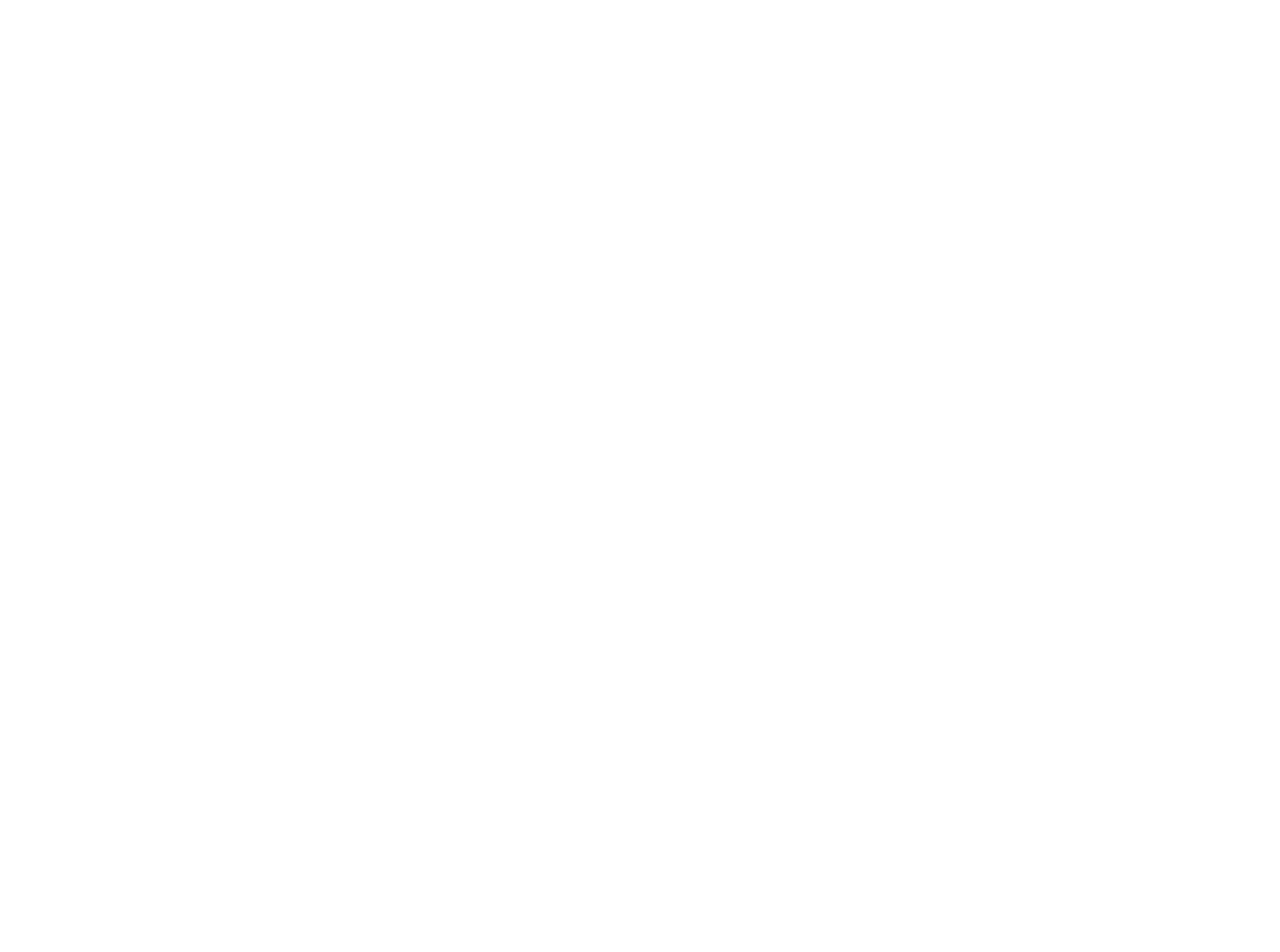
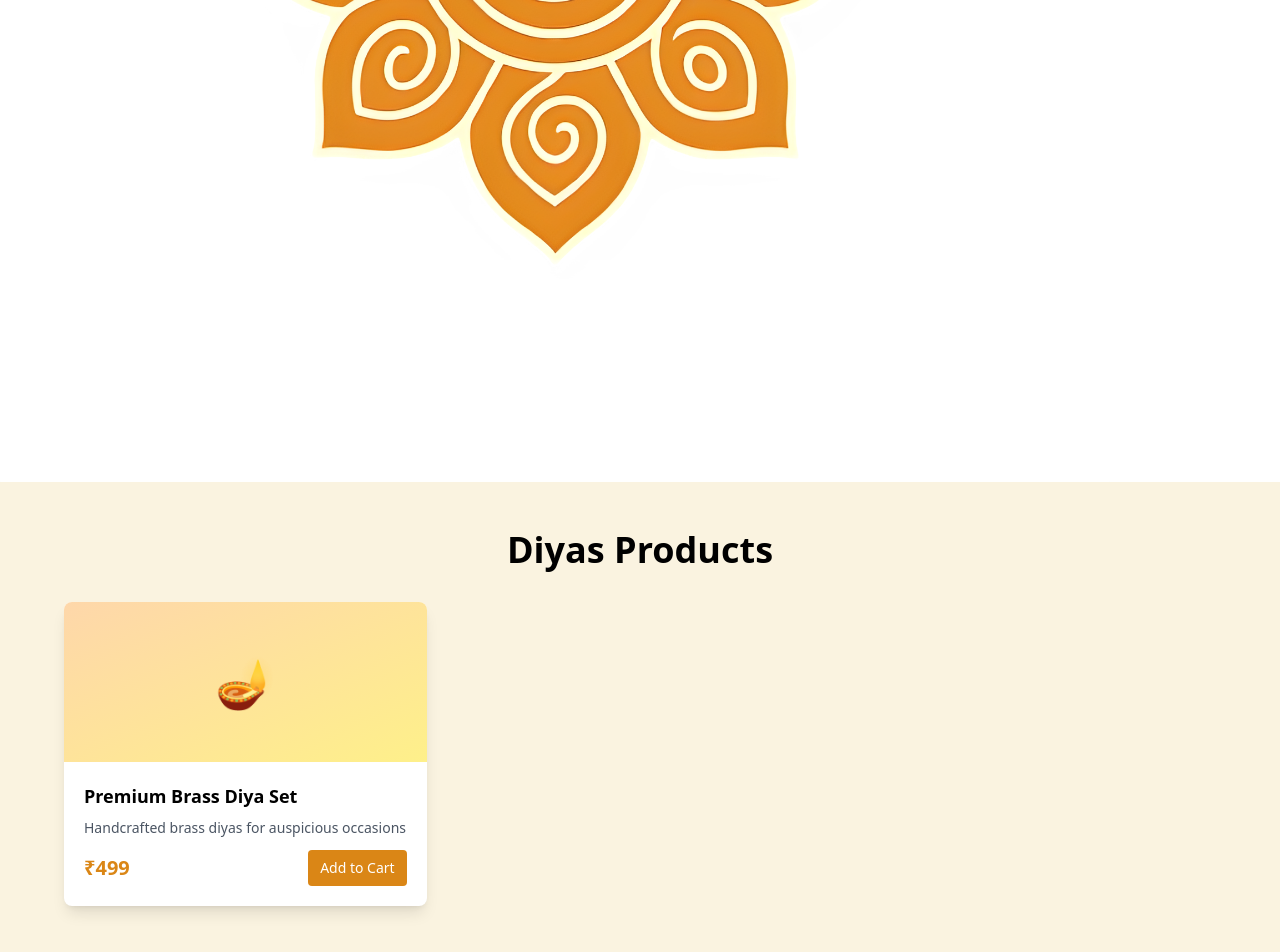
Before and after one commit to nish-codes/productweb, a Next.js app: page /categories/diyas in a window 1280 px wide. Before the commit this address had no page. Shown: the part 628-1580 px from the top of the page. Before the commit the page ends 800 px from the top, so only its background shows below. Built offline with nearby package versions, Linux system fonts and the light colour scheme.

Commit message:
updated the categories

```diff
--- a/Components/Navbar.jsx
+++ b/Components/Navbar.jsx
@@ -1,4 +1,3 @@
-
 import React from 'react'
 import { Playfair_Display } from 'next/font/google';
 
@@ -6,12 +5,21 @@
   subsets: ['latin'],
   weight: ['400', '700'],
 });
-const Navbar = () => {
+
+const Navbar = ({ isHome, hidden }) => {
+  // Use overlay/absolute style and transparent/dark background on Home, else static/normal bg
+  const navClass = [
+    isHome
+      ? 'absolute top-0 right-0 w-screen z-30 p-4 h-[10vh] flex items-center justify-between px-6 bg-transparent'
+      : 'h-[10vh] flex items-center justify-between px-6 bg-white shadow',
+    'transition-transform duration-300',
+    hidden ? '-translate-y-full' : 'translate-y-0'
+  ].join(' ');
   return (
-    <div className='h-[10vh]  flex items-center justify-between px-6  ' >
-        <div className='flex items-center'><img className = 'h-[10vh] w-[auto]'src="/Assets/logo-new.png" alt="logo" />
-        <h1 className={`${playfair.className} text-[#333333] text-3xl font-bold`}>Ssp Enterprise</h1>
-        </div>
+    <div className={navClass}>
+      <div className='flex items-center'><img className = 'h-[10vh] w-[auto]'src="/Assets/logo-new.png" alt="logo" />
+      <h1 className={`${playfair.className} text-[#333333] text-3xl font-bold`}>Ssp Enterprise</h1>
+      </div>
       <ul className='flex items-center space-x-8'>
         <li className='cursor-pointer hover:text-gray-600 transition-colors'>Home</li>
         <li className='cursor-pointer hover:text-gray-600 transition-colors'>Products</li>
--- /dev/null
+++ b/Components/NavbarClient.jsx
@@ -0,0 +1,12 @@
+"use client";
+import React from "react";
+import { usePathname } from "next/navigation";
+import Navbar from "./Navbar";
+
+const NavbarClient = ({ hidden }) => {
+  const pathname = usePathname();
+  const isHome = pathname === "/";
+  return <Navbar isHome={isHome} hidden={hidden} />;
+};
+
+export default NavbarClient;
--- /dev/null
+++ b/app/categories/[category]/page.js
@@ -0,0 +1,77 @@
+import React from 'react';
+
+const allProducts = [
+  {
+    id: 1,
+    title: "Premium Brass Diya Set",
+    description: "Handcrafted brass diyas for auspicious occasions",
+    price: "₹499",
+    icon: "🪔",
+    bgGradient: "from-orange-200 to-yellow-200",
+    category: "diyas",
+  },
+  {
+    id: 2,
+    title: "Sandalwood Incense",
+    description: "Pure sandalwood fragrance for meditation",
+    price: "₹299",
+    icon: "🧘‍♂️",
+    bgGradient: "from-purple-200 to-pink-200",
+    category: "incense",
+  },
+  {
+    id: 3,
+    title: "Ganesha Marble Idol",
+    description: "Beautiful handcrafted marble Ganesha",
+    price: "₹1,299",
+    icon: "🙏",
+    bgGradient: "from-blue-200 to-indigo-200",
+    category: "idols",
+  },
+  {
+    id: 4,
+    title: "Pooja Samagri Kit",
+    description: "All-in-one essentials for your rituals",
+    price: "₹799",
+    icon: "🌺",
+    bgGradient: "from-pink-200 to-yellow-100",
+    category: "samagri",
+  },
+  // Add more products as needed
+];
+
+export default function CategoryPage({ params }) {
+  const { category } = params;
+  const filteredProducts = allProducts.filter(
+    (p) => p.category === category.toLowerCase()
+  );
+
+  return (
+    <div className="min-h-screen flex flex-col items-center py-12 bg-[#FAF3E0]">
+      <h1 className="text-4xl font-bold mb-8 capitalize">{category} Products</h1>
+      {filteredProducts.length === 0 ? (
+        <p className="text-lg text-gray-600">No products found for this category.</p>
+      ) : (
+        <div className="max-w-6xl w-full grid grid-cols-1 sm:grid-cols-2 md:grid-cols-3 gap-8">
+          {filteredProducts.map((product) => (
+            <div key={product.id} className="bg-white rounded-lg overflow-hidden shadow-lg hover:shadow-xl transition-all">
+              <div className={`h-40 bg-gradient-to-br ${product.bgGradient} flex items-center justify-center`}>
+                <span className="text-5xl">{product.icon}</span>
+              </div>
+              <div className="p-5">
+                <h4 className="text-lg font-semibold mb-2">{product.title}</h4>
+                <p className="text-gray-600 text-sm mb-3">{product.description}</p>
+                <div className="flex justify-between items-center">
+                  <span className="text-xl font-bold text-[#DA8616]">{product.price}</span>
+                  <button className="px-3 py-2 bg-[#DA8616] text-white text-sm rounded hover:bg-orange-600 transition-all">
+                    Add to Cart
+                  </button>
+                </div>
+              </div>
+            </div>
+          ))}
+        </div>
+      )}
+    </div>
+  );
+}
--- a/app/layout.js
+++ b/app/layout.js
@@ -1,5 +1,6 @@
 import { Geist, Geist_Mono } from "next/font/google";
 import "./globals.css";
+import NavbarClient from "../Components/NavbarClient";
 
 const geistSans = Geist({
   variable: "--font-geist-sans",
@@ -22,6 +23,7 @@
       <body
         className={`${geistSans.variable} ${geistMono.variable} antialiased`}
       >
+        <NavbarClient />
         {children}
       </body>
     </html>
```
Also changed, not shown: Components/Home.jsx (+35 -10 lines).
